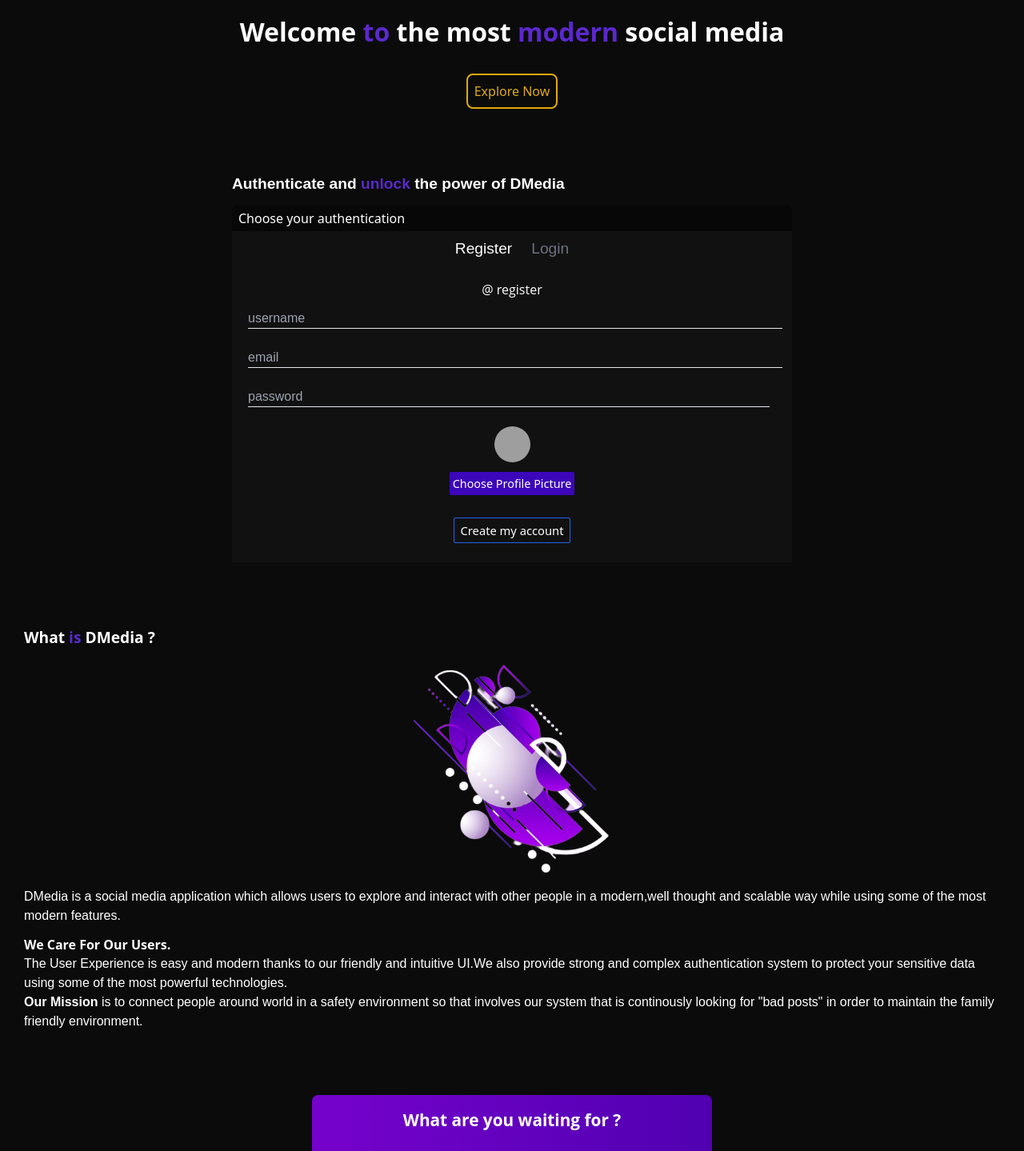
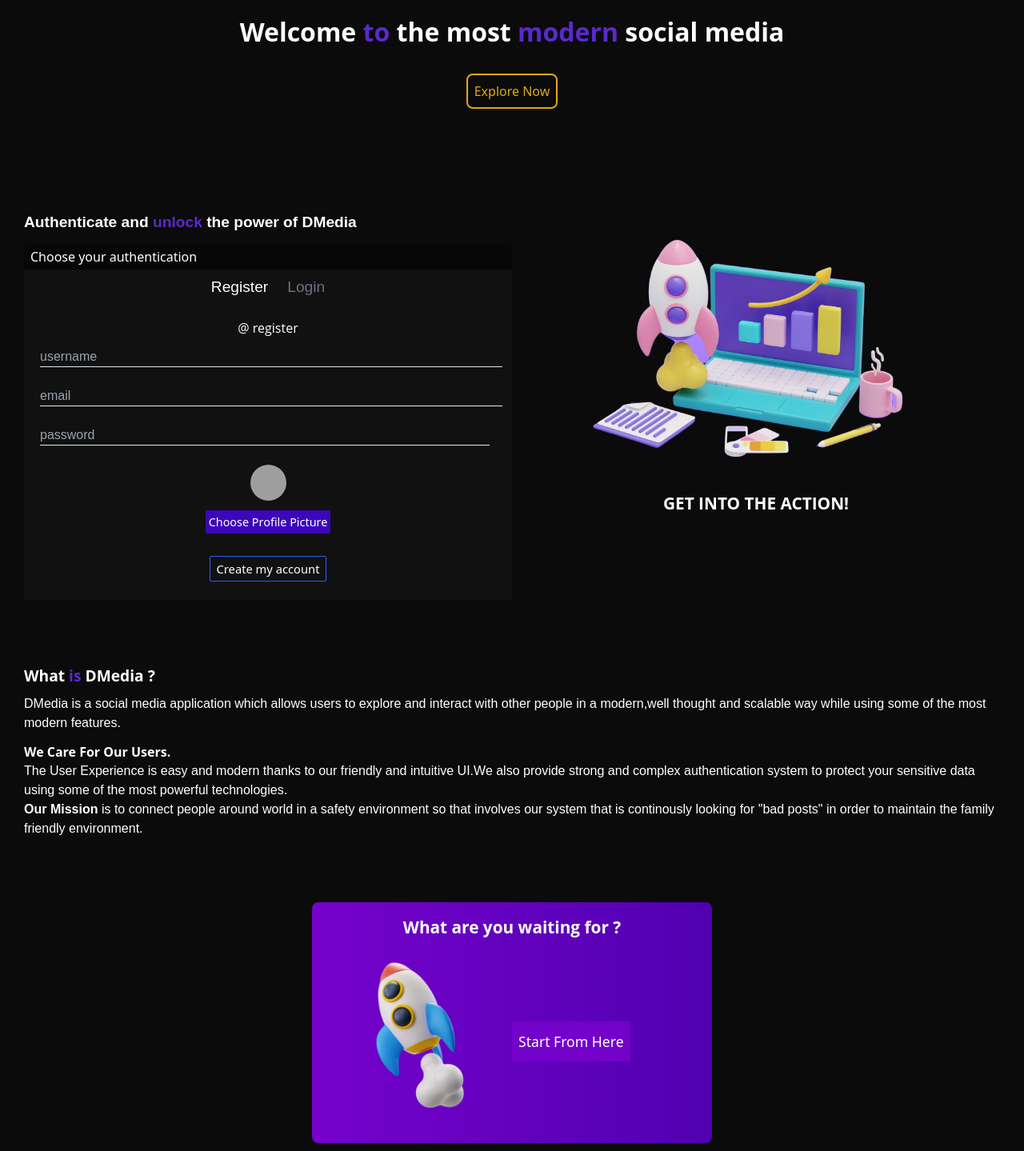
Before and after one commit to dennisdingo28/DMedia, a React (Create React App) app: page /auth in a window 1280 px wide. Shown: the part 120-1559 px from the top of the page at 80% size. Built offline with nearby package versions, Linux system fonts and the light colour scheme; grey boxes are pictures that could not be loaded; the HTML template or start-up script is replaced by a standard one.

Commit message:
responsive design

```diff
--- a/src/App.css
+++ b/src/App.css
@@ -43,17 +43,17 @@
 }
 @media (min-width:976px){
     .parent-container{
-        max-width:980px
+        max-width:930px
     }
 }
 @media (min-width:1030px){
     .parent-container{
-        max-width: 1005px;
+        max-width: 1000px;
     }
 }
 @media (min-width:1068px){
     .parent-container{
-        max-width: 1068px;
+        max-width: 1020px;
     }
 }
 @media (min-width:1125px){
--- a/src/components/Authenticate.jsx
+++ b/src/components/Authenticate.jsx
@@ -4,6 +4,7 @@ import axios from "axios";
 import defaultProfile from "../imgs/defaultProfile.jpg";
 import rocket from "../imgs/rocket.png";
 import planets from "../imgs/planets.png";
+import businessMan from "../imgs/business-man.png";
 
 const Authenticate = () => {
   const fileInput = useRef();
@@ -85,6 +86,8 @@ const Authenticate = () => {
       setError(!req.data.good);
       setForm(!req.data.good);
       setFormStatus(req.data.msg);
+
+      localStorage.setItem('token',req.data.token);
     } catch (err) {
       setError(true);
       setFormStatus(
@@ -171,20 +174,22 @@ const Authenticate = () => {
                 Welcome <span className="text-darkViolet">to</span> the most{" "}
                 <span className="text-darkViolet">modern</span> social media
               </h1>
-              <button className="mt-7 duration-200 hover:-translate-y-[5px] bg-transparent border-2 border-[#dfab0e] rounded-lg p-2 text-[#dfab0e] hover:shadow-[0px_0px_4px_#dfab0e]">
-                Explore Now
-              </button>
+              <a href="/">
+                <button className="mt-7 duration-200 hover:-translate-y-[5px] bg-transparent border-2 border-[#dfab0e] rounded-lg p-2 text-[#dfab0e] hover:shadow-[0px_0px_4px_#dfab0e]">
+                  Explore Now
+                </button>
+              </a>
             </div>
           </div>
 
           {/*page content*/}
-          <div className="authenticationWrapper">
-            <div className="authenticationContainer font-Karla       font-medium mt-20">
-              <h2 className="font-bold text-[1.2em] mb-3 max-w-[700px] mx-auto">
+          <div className="authenticationWrapper lg:flex lg:items-center lg:justify-between">
+            <div className="authenticationContainer font-Karla font-medium mt-32 w-[100%]">
+              <h2 className="font-bold text-[1.2em] mb-3 max-w-[800px] mx-auto lg:mx-0">
                 Authenticate and <span className="text-darkViolet">unlock</span>{" "}
                 the power of DMedia
               </h2>
-              <div className="authenticationContainer max-w-[700px] mx-auto">
+              <div className="authenticationContainer mx-auto lg:mx-0 max-w-[800px] w-[100%]">
                 <div className="bg-[#070707] px-2 py-1 rounded-t-md">
                   <p className="font-Noto text-[1em] font-thin">
                     Choose your authentication
@@ -432,8 +437,9 @@ const Authenticate = () => {
                 </div>
               </div>
             </div>
-            <div className="hidden">
-              <img src={rocket} alt="login rocket" />
+            <div className="hidden lg:block lg:w-[100%]">
+                  <img src={businessMan} className="max-w-[1200px] w-[100%] object-cover"/>
+                  <h2 className="uppercase font-Open font-bold text-center text-[1.3em]">GET INTO THE ACTION!</h2>
             </div>
           </div>
 
@@ -446,7 +452,7 @@ const Authenticate = () => {
             <div className="mt-2">
               <img
                 src={planets}
-                className=" mb-2 max-w-[450px] mx-auto object-cover w-[100%]"
+                className=" mb-2 max-w-[450px] mx-auto object-cover w-[100%] lg:hidden"
                 alt="planets"
               />
               <p className="font-Karla font-medium">
@@ -481,14 +487,14 @@ const Authenticate = () => {
                 What are you waiting for ?
               </h3>
               <div className="flex items-center flex-col sm:flex-row sm:justify-center">
-                <div>
-                <img src={rocket} alt="rocketImage" className="min-w-[200px] max-w-[200px]" />
+                <div className="flex-1">
+                <img src={rocket} alt="rocketImage" className="min-w-[200px] max-w-[200px] lg:max-w-[700px] lg:w-[100%]" />
                 </div>
 
-                <div>
-                  <button className="mt-4 capitalize font-Noto bg-[#560792] px-2 py-3 hover:bg-[#480698] text-[1.1em]">
+                <div className="flex-1">
+                  <a href="/"><button className="mt-4 capitalize font-Noto bg-[#7302ca] px-2 py-3 hover:bg-[#480698] text-[1.1em]">
                     Start From Here
-                  </button>
+                  </button></a>
                 </div>
               </div>
             </div>
--- a/src/components/Logo.jsx
+++ b/src/components/Logo.jsx
@@ -1,8 +1,8 @@
+
 import React from 'react'
-
 const Logo = () => {
   return (
-    <div className='logoWrapper'>
+    <a href="/" className='logoWrapper'>
 
         <div className='roundedBody relative bg-darkPurple h-[4em] w-[4em] max-w-[64px] max-h-[64px] rounded-full'>
             <div className='line w-[12px] h-[2.3px] bg-black absolute top-[10px] left-[13px]'>
@@ -41,7 +41,7 @@ const Logo = () => {
         </div>
 
 
-    </div>
+    </a>
   )
 }
 
```
Also changed, not shown: src/imgs/business-man.png (added).
